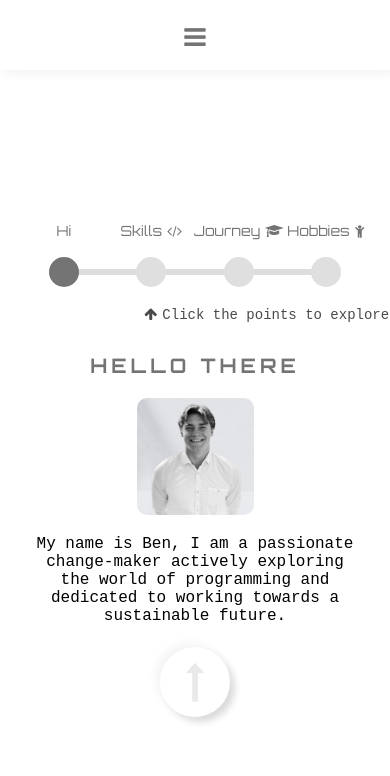
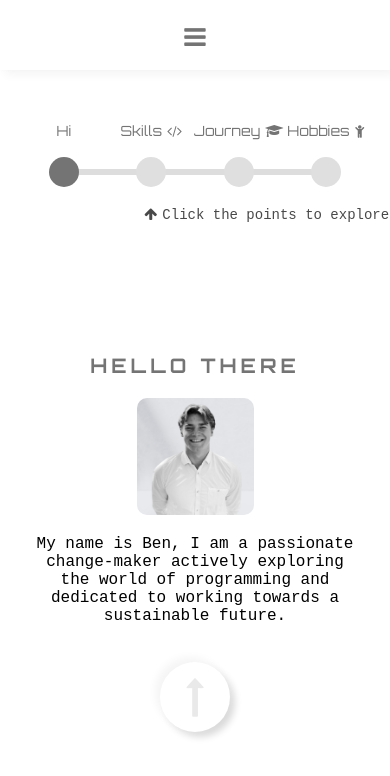
Before and after one commit to ben11norton/PhoneTest, a plain HTML site: page index.html in a window 390 px wide. Both pictures are taken after a click on the element 195 px from the left and 682 px from the top of the page. Drawn offline with Linux system fonts and the light colour scheme.

Commit message:
Update style.css

```diff
--- a/style.css
+++ b/style.css
@@ -466,11 +466,11 @@ body{
     }
     .arrow, .arrow2 {
         position: fixed;
-        margin-bottom: 80px;
+        margin-bottom: 50px;
     }
     /* progress bar */
     .progress-bar {
-        margin-top: -200px;
+        margin-top: -300px;
         width: 80%;
         max-width: 700px;
         border-radius: 20px;
```
